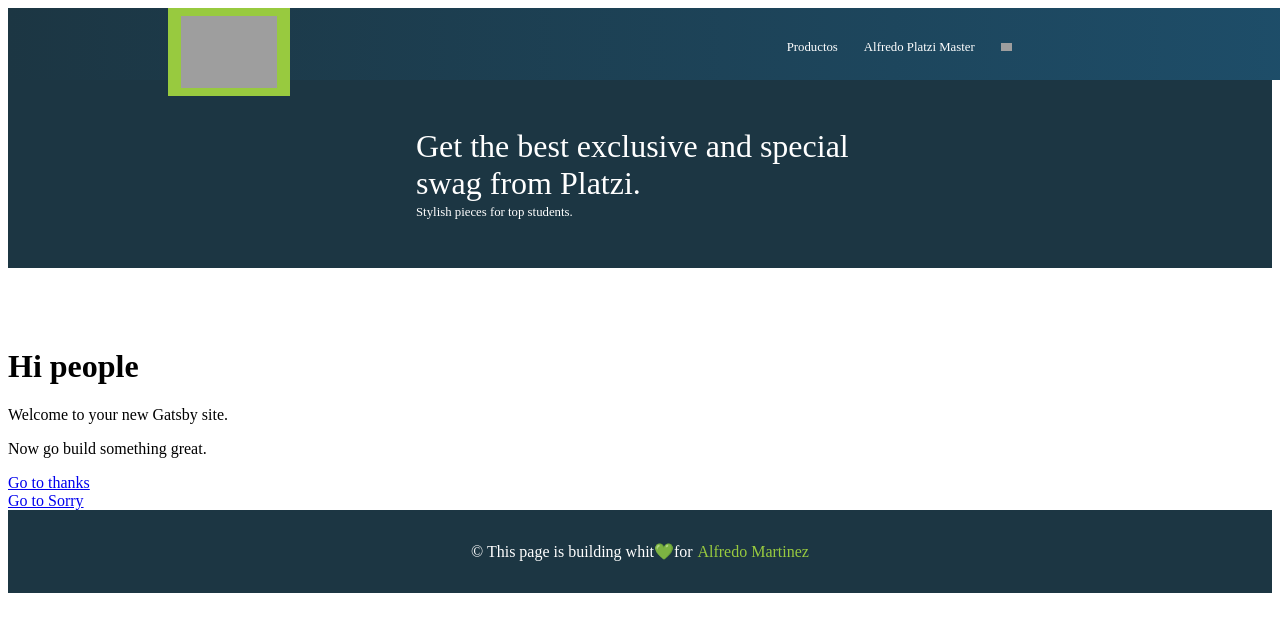
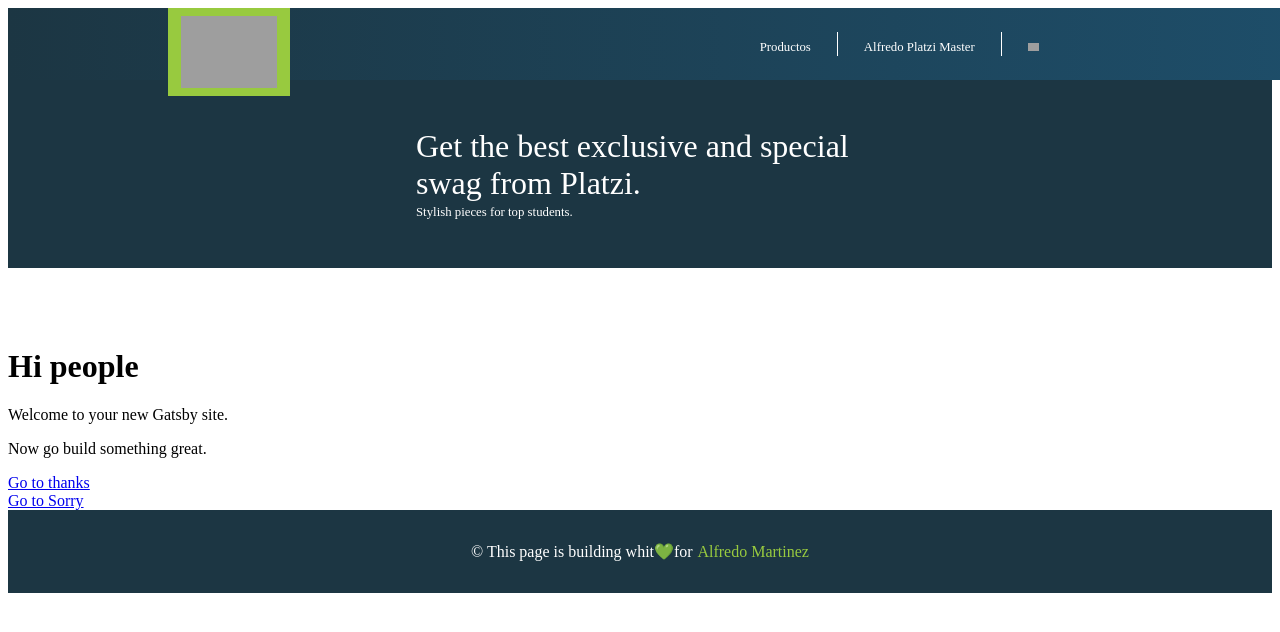
Before and after one commit to alfredomtzg/gatsbyecommerce, a Gatsby site: page / in a window 1280 px wide. Built offline with nearby package versions, Linux system fonts and the light colour scheme; Gatsby itself is replaced by a stand-in of ours; grey boxes are pictures that could not be loaded.

Commit message:
agree Margin

```diff
--- a/src/components/header.js
+++ b/src/components/header.js
@@ -11,12 +11,12 @@ const Header = ({ siteTitle }) => (
     </Link>
     <nav>
       <ul>
-        <MenuItem>
+        <MenuItem margin>
           <Link to='/'>
             Productos
           </Link>
         </MenuItem>
-        <MenuItem>
+        <MenuItem margin>
           <a href="https://alfredomtzg.github.io/challenge-platzi-master/">Alfredo Platzi Master</a>
         </MenuItem>
         <MenuItem>
```
